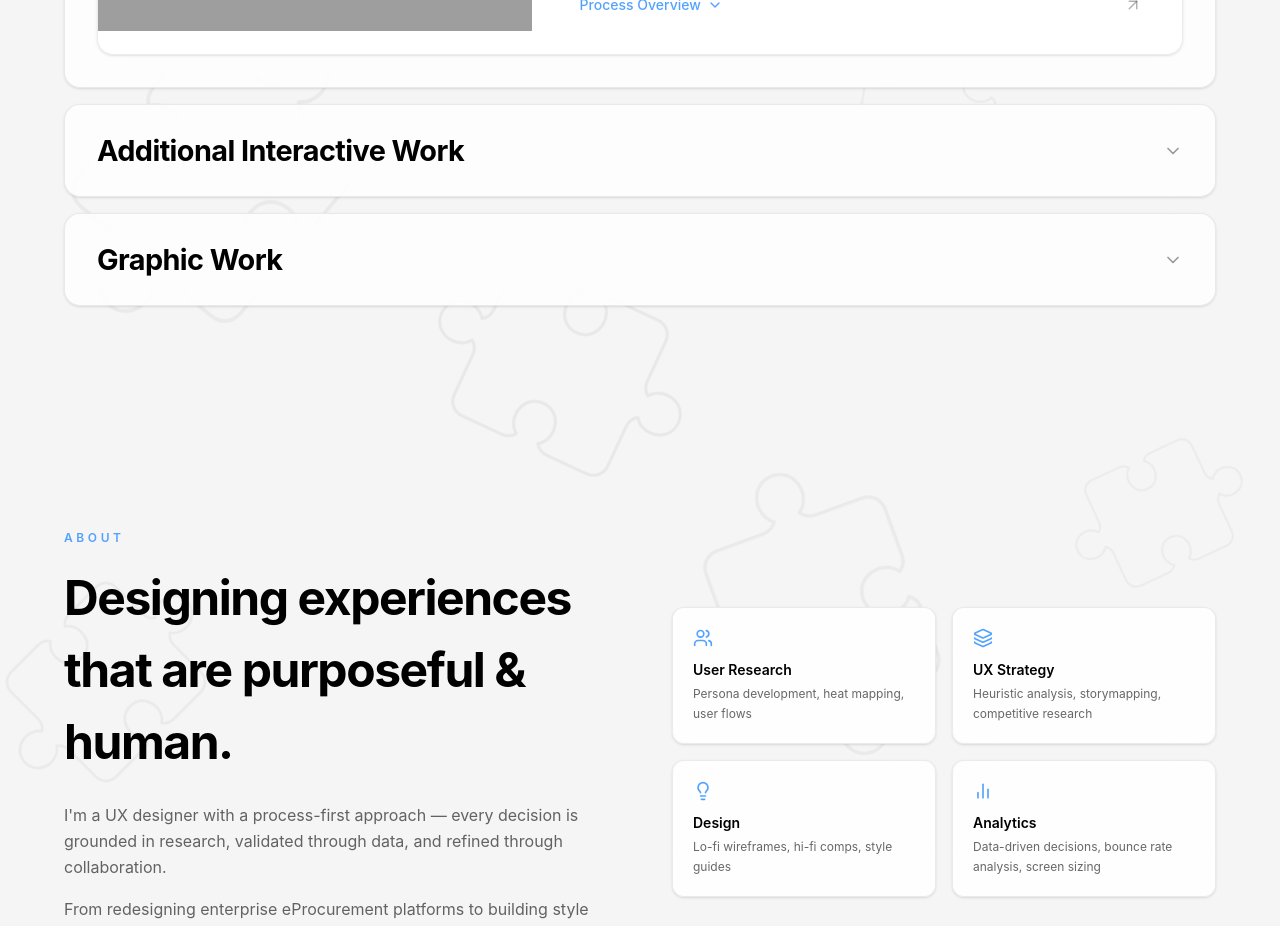
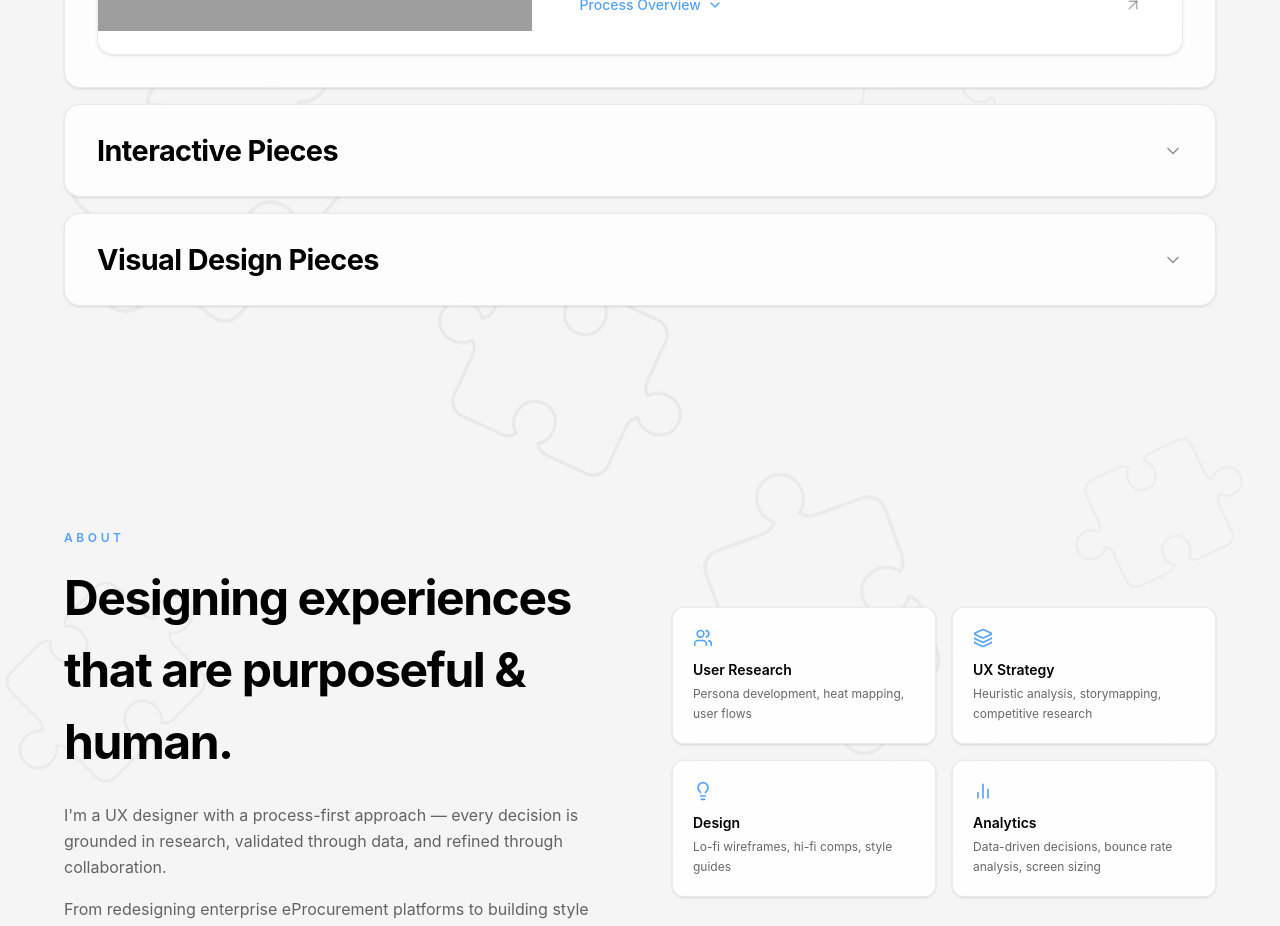
Before and after one commit to lenperez/next, a React (Vite) app: page / in a window 1280 px wide. Shown: the part 1600-2526 px from the top of the page. Built offline with nearby package versions, Linux system fonts and the light colour scheme; grey boxes are pictures that could not be loaded.

Commit message:
refactor: update section labels in portfolio display
Rename "Additional Interactive Work" to "Interactive Pieces" and "Graphic Work" to "Visual Design Pieces" for improved consistency.

```diff
--- a/src/app/App.tsx
+++ b/src/app/App.tsx
@@ -412,7 +412,7 @@ function PortfolioContent() {
                 className={`${isDark ? "text-white" : "text-black"} transition-colors`}
                 style={{ fontSize: "clamp(1.2rem, 3vw, 1.8rem)", fontWeight: 700, letterSpacing: "-0.02em" }}
               >
-                Additional Interactive Work
+                Interactive Pieces
               </h2>
               <motion.div animate={{ rotate: openSection === "additional" ? 180 : 0 }} transition={{ duration: 0.3 }}>
                 <ChevronDown size={20} className={isDark ? "text-white/40" : "text-black/40"} />
@@ -461,7 +461,7 @@ function PortfolioContent() {
                 className={`${isDark ? "text-white" : "text-black"} transition-colors`}
                 style={{ fontSize: "clamp(1.2rem, 3vw, 1.8rem)", fontWeight: 700, letterSpacing: "-0.02em" }}
               >
-                Graphic Work
+                Visual Design Pieces
               </h2>
               <motion.div animate={{ rotate: openSection === "graphic" ? 180 : 0 }} transition={{ duration: 0.3 }}>
                 <ChevronDown size={20} className={isDark ? "text-white/40" : "text-black/40"} />
```
